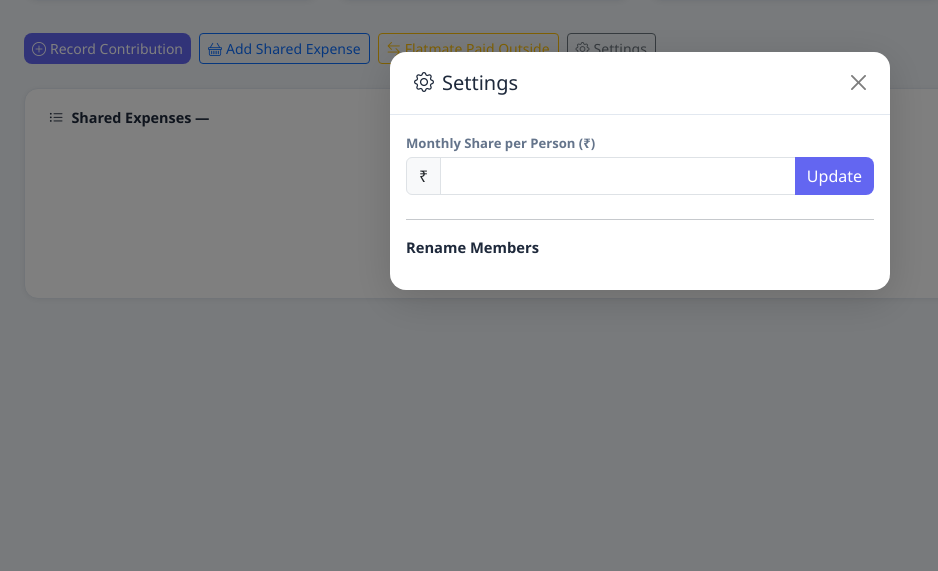
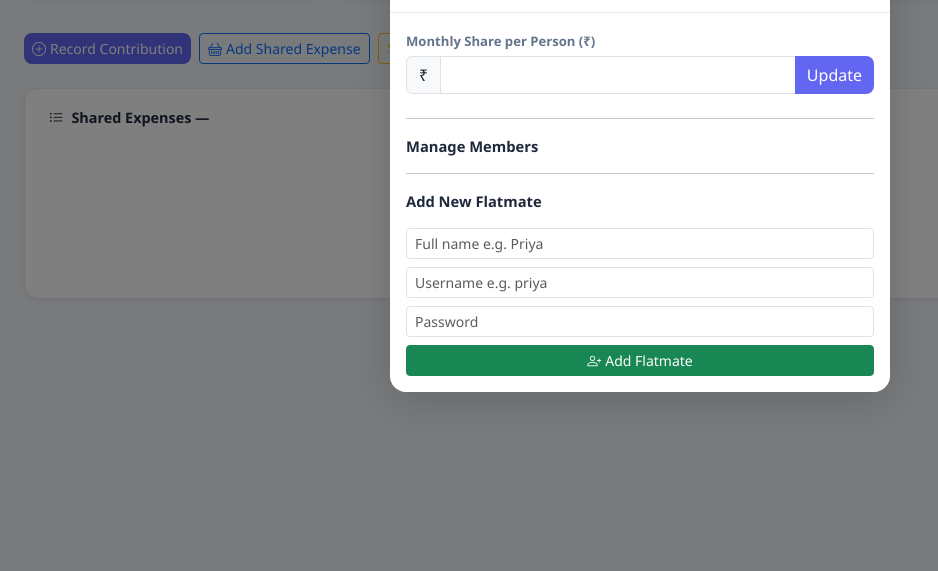
Before and after one commit to maginamkrishnaveni/Expense-Manager, a Django app: template templates/expenses/flat_manager.html in a window 1280 px wide, after a click on "Settings". Shown: the part 229-800 px from the top of the page, without its empty margins (0-938 px from the left). Run offline with Django 5.2, Linux system fonts and the light colour scheme; the template is opened without the code that fills it, so the values that code supplies are empty.

Commit message:
add member management: add new flatmate and delete existing

```diff
--- a/expenses/urls.py
+++ b/expenses/urls.py
@@ -30,6 +30,8 @@ urlpatterns = [
     path('flat/request/review/<str:request_id>/', views.review_request,   name='review_request'),
 
     # ── Settings ──────────────────────────────────────────────
-    path('flat/member/update/<str:member_id>/', views.update_member,       name='update_member'),
+    path('flat/member/update/<int:member_id>/', views.update_member,  name='update_member'),
+    path('flat/member/add/',                   views.add_member,      name='add_member'),
+    path('flat/member/delete/<int:member_id>/', views.delete_member,  name='delete_member'),
     path('flat/share/update/',                  views.update_monthly_share, name='update_monthly_share'),
 ]
--- a/templates/expenses/flat_manager.html
+++ b/templates/expenses/flat_manager.html
@@ -487,10 +487,11 @@
 
         <hr/>
 
-        <!-- Rename members -->
-        <p class="fw-semibold mb-3">Rename Members</p>
+        <!-- Manage members -->
+        <p class="fw-semibold mb-3">Manage Members</p>
         {% for m in members %}
-        <form method="POST" action="{% url 'update_member' m.id %}" class="mb-2">
+        <div class="d-flex align-items-center gap-2 mb-2">
+          <form method="POST" action="{% url 'update_member' m.id %}" class="flex-grow-1">
             {% csrf_token %}
             <div class="input-group input-group-sm">
               <span class="input-group-text" style="background:{{ m.color }};color:#fff;width:36px">
@@ -498,10 +499,43 @@
               </span>
               <input type="text" name="name" class="form-control"
                      value="{{ m.name }}" required/>
-            <button type="submit" class="btn btn-outline-primary">Save</button>
+              <button type="submit" class="btn btn-outline-primary">Rename</button>
             </div>
           </form>
+          {% if m.role != 'admin' %}
+          <form method="POST" action="{% url 'delete_member' m.id %}"
+                onsubmit="return confirm('Delete {{ m.name }}? This cannot be undone.')">
+            {% csrf_token %}
+            <button type="submit" class="btn btn-sm btn-outline-danger" title="Delete member">
+              <i class="bi bi-trash"></i>
+            </button>
+          </form>
+          {% endif %}
+        </div>
         {% endfor %}
+
+        <hr/>
+
+        <!-- Add new member -->
+        <p class="fw-semibold mb-3">Add New Flatmate</p>
+        <form method="POST" action="{% url 'add_member' %}">
+          {% csrf_token %}
+          <div class="mb-2">
+            <input type="text" name="name" class="form-control form-control-sm"
+                   placeholder="Full name e.g. Priya" required/>
+          </div>
+          <div class="mb-2">
+            <input type="text" name="username" class="form-control form-control-sm"
+                   placeholder="Username e.g. priya" required/>
+          </div>
+          <div class="mb-2">
+            <input type="password" name="password" class="form-control form-control-sm"
+                   placeholder="Password" required/>
+          </div>
+          <button type="submit" class="btn btn-sm btn-success w-100">
+            <i class="bi bi-person-plus me-1"></i>Add Flatmate
+          </button>
+        </form>
 
       </div>
     </div>
```
Also changed, not shown: expenses/views.py (+35 -0 lines). Lines whose indentation alone changed are shown as unchanged.
